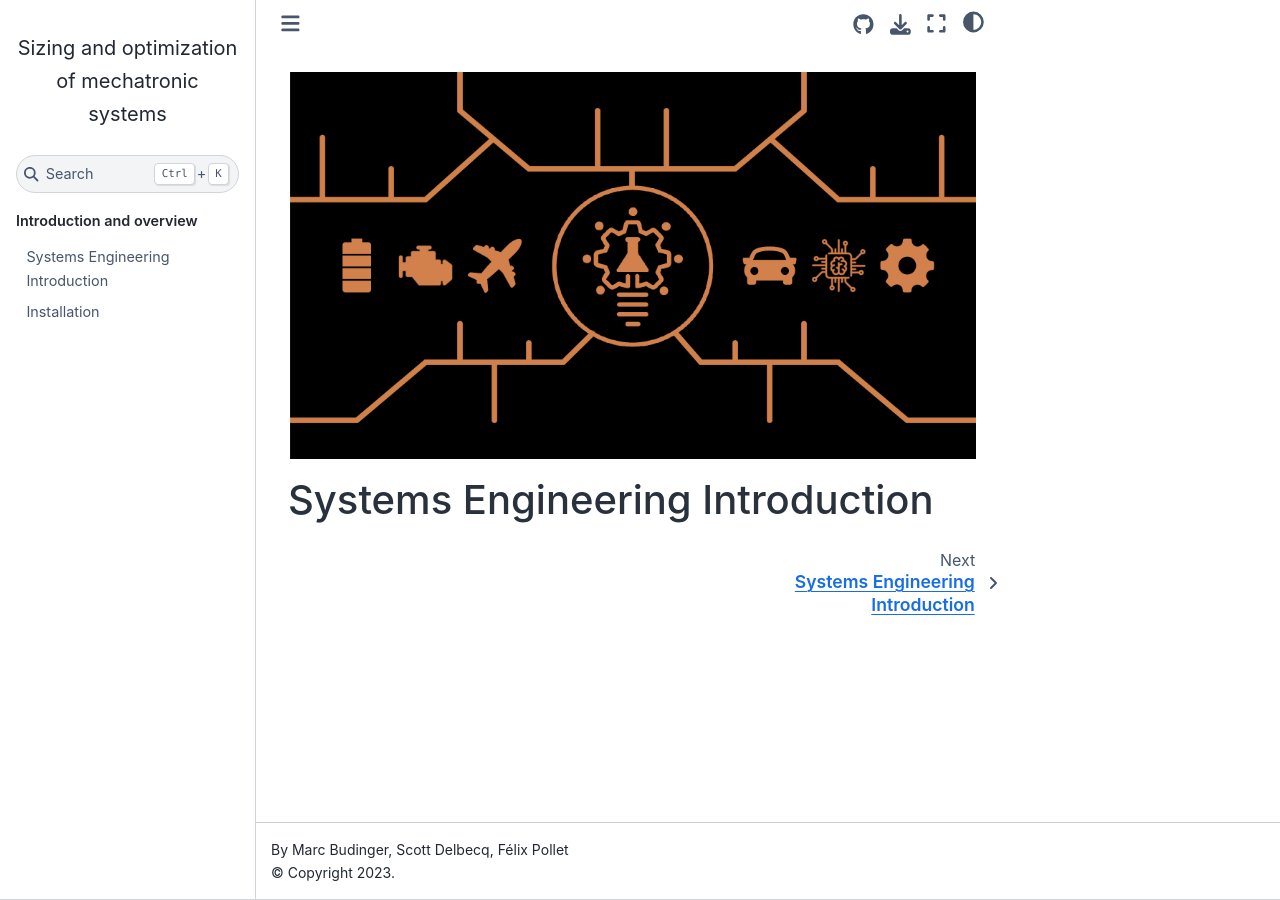
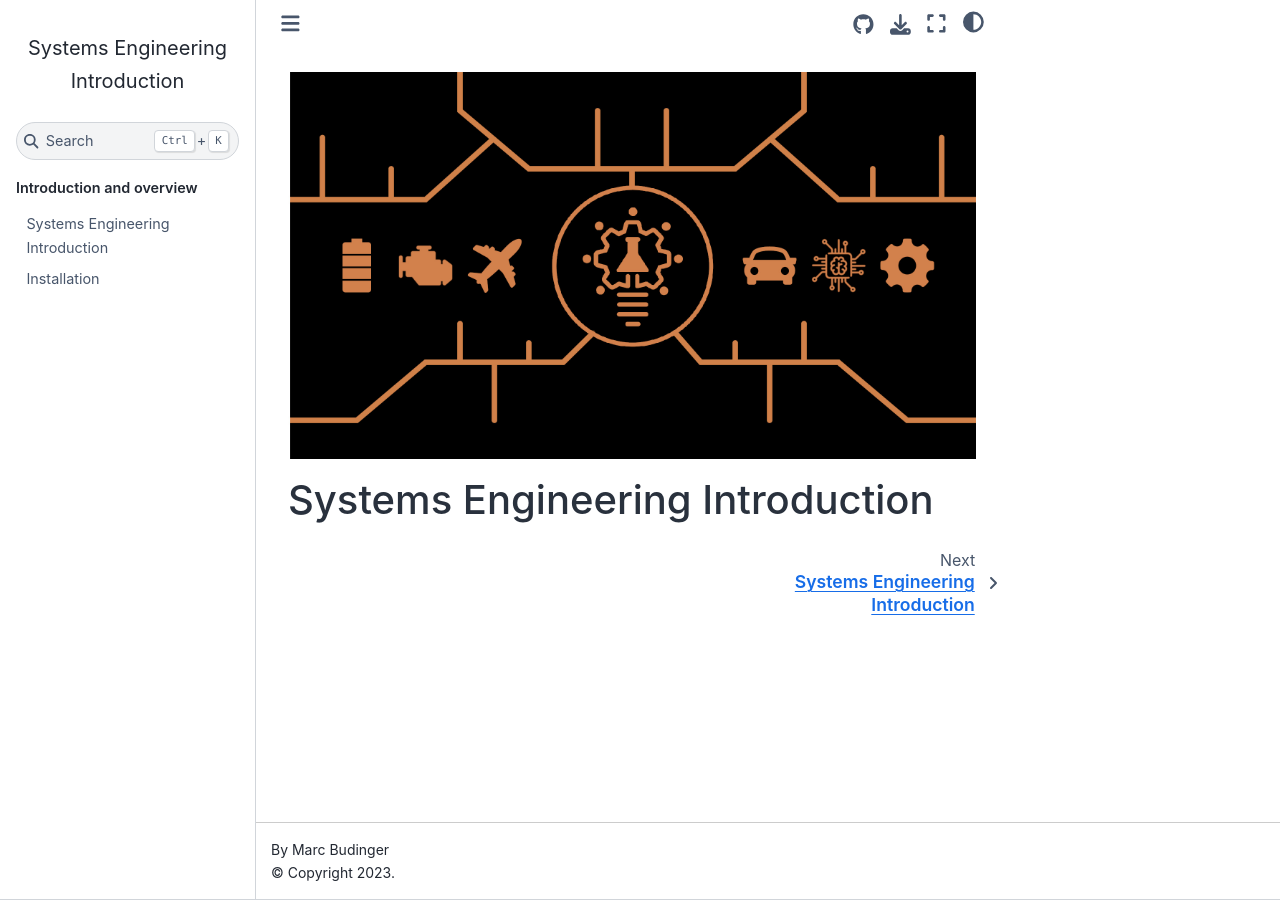
Before and after one commit to SizingLab/SystemsEngineeringIntroduction, a Jupyter Book: the page built from about/homepage.md, in a window 1280 px wide. Built offline with Jupyter Book 1.0.4 settings and Sphinx 7.4.7 and the Sphinx Book theme 1.1.4, drawn with Linux system fonts in a browser that asks for light colours; pages that are not in the unit, such as notebooks, are missing from menus.

Commit message:
Update _config.yml

```diff
--- a/_config.yml
+++ b/_config.yml
@@ -1,6 +1,6 @@
 # Book settings
-title: Sizing and optimization of mechatronic systems
-author: Marc Budinger, Scott Delbecq, Félix Pollet
+title: Systems Engineering Introduction
+author: Marc Budinger
 logo: images/logo.png
 copyright: "2023"
 exclude_patterns: ["LICENSE.md", "README.md", _build, .DS_Store, "**.ipynb_checkpoints"]
@@ -29,7 +29,7 @@ html:
   # comments:
   #   hypothesis: false
   #   utterances:
-  #     repo: "SizingLab/sizing_course"
+  #     repo: "SizingLab/SystemsEngineeringIntroduction"
   #   dokieli: false
 
 launch_buttons:
@@ -38,7 +38,7 @@ launch_buttons:
   colab_url          : "https://colab.research.google.com"
 
 repository:
-  url          : https://github.com/SizingLab/sizing_course
+  url          : https://github.com/SizingLab/SystemsEngineeringIntroduction
   path_to_book : ""
   branch       : main
 
@@ -67,4 +67,4 @@ sphinx:
     - substitution
 
     myst_substitutions:
-      TITLE: "Sizing and optimization of mechatronic systems"
+      TITLE: "Systems Engineering Introduction"
```
